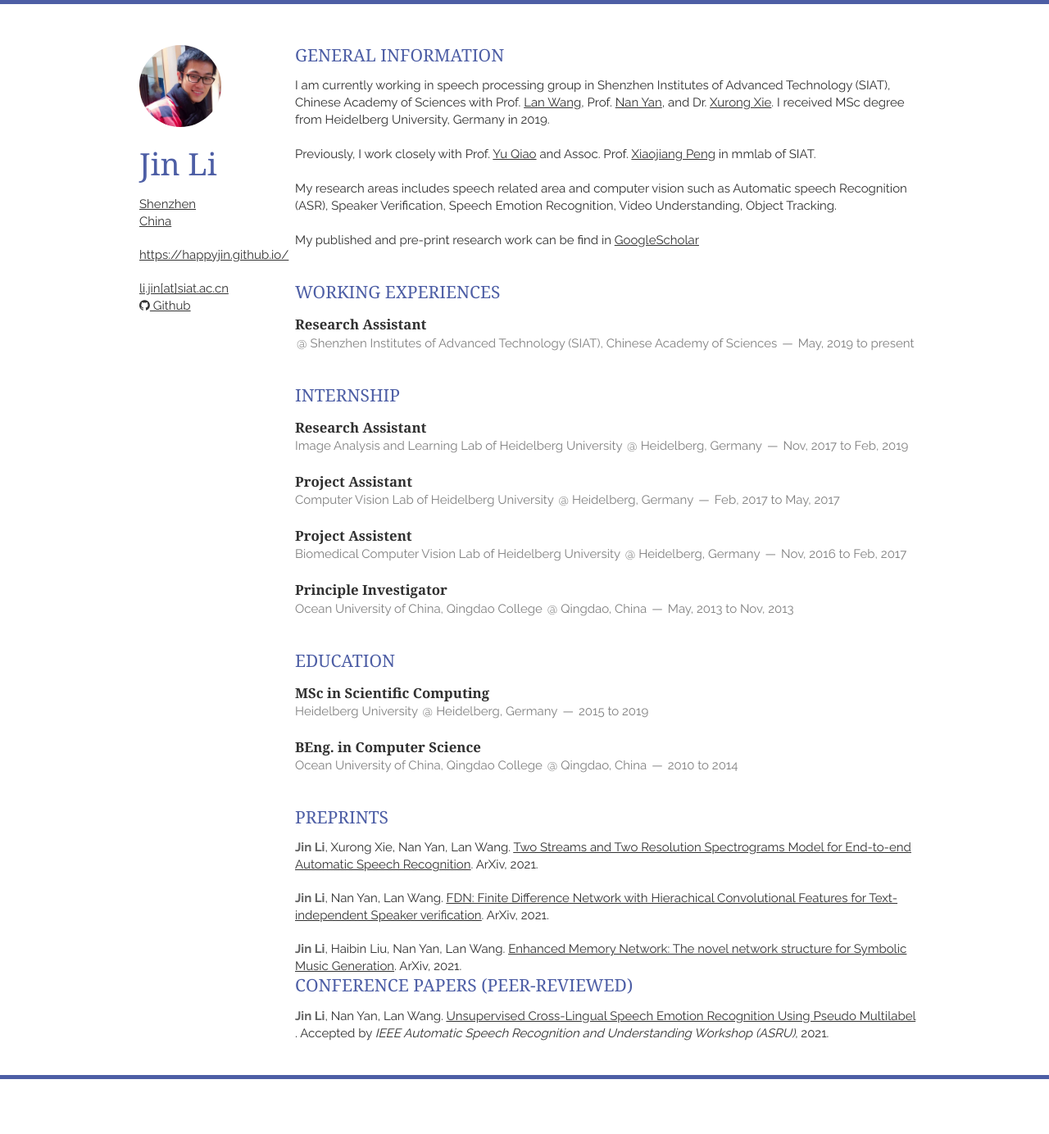
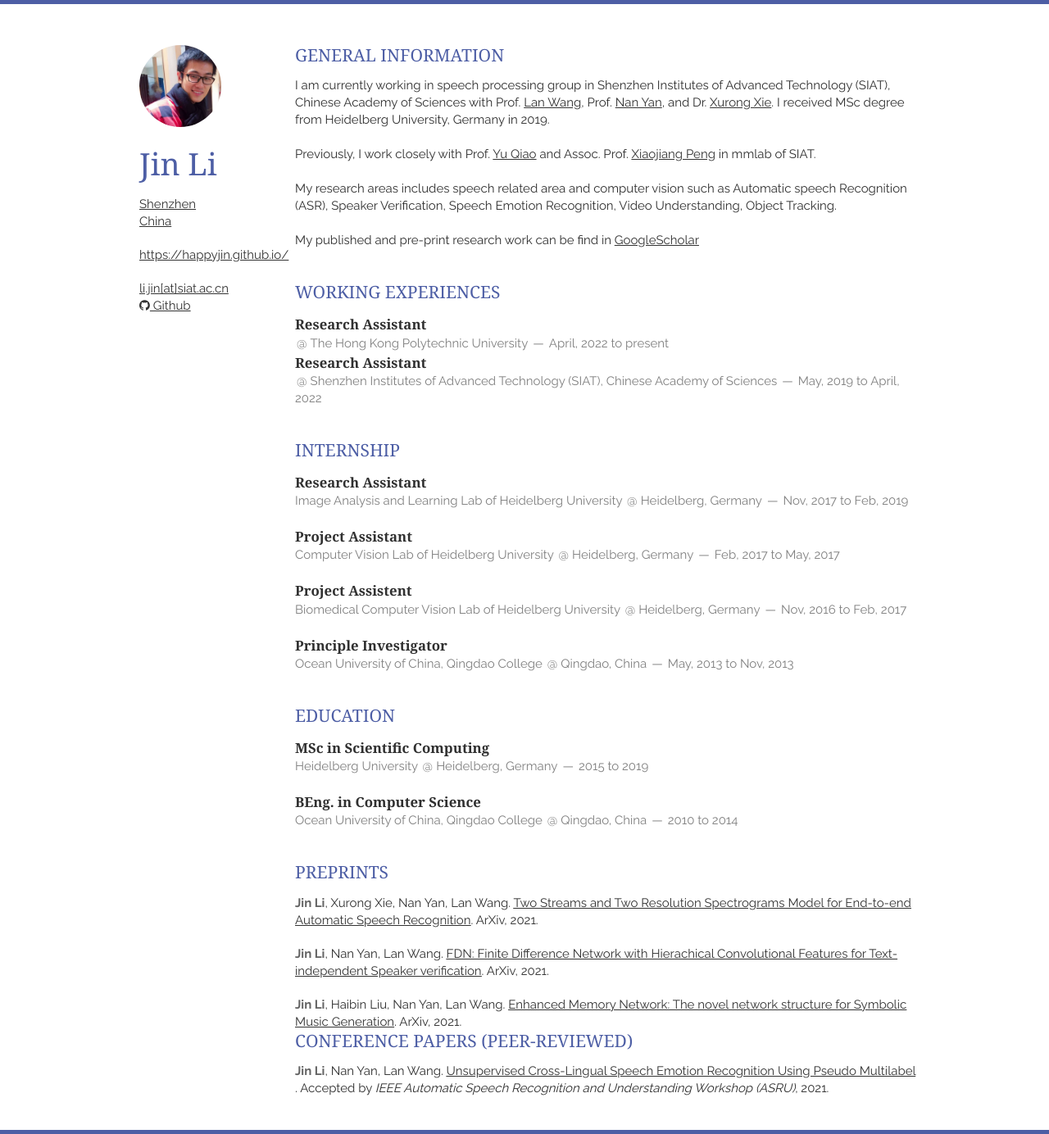
Before and after one commit to happyjin/happyjin.github.io, a Jekyll site: the page built from index.html, in a window 1280 px wide. Shown: the whole page at 82% size. Built offline with Jekyll 4.4.1, drawn with Linux system fonts in a browser that asks for light colours; nearby versions of some CDN libraries; Markdown is read by kramdown in place of the engine named in the settings; the list of posts is cut into pages by our own code; before the commit the page ends 1317 px from its top, so only the background shows below that.

Commit message:
Update working.html

```diff
--- a/_includes/working.html
+++ b/_includes/working.html
@@ -1,10 +1,16 @@
 <section class="thirteen columns">
 	<h1>WORKING EXPERIENCES</h1>
     <article>
+	<header>
+        <h1>Research Assistant</h1>
+        <span></a></span>
+        <span><address>The Hong Kong Polytechnic University</address><time>April, 2022 to present</time></span>
+        </header>
+
         <header>
         <h1>Research Assistant</h1>
         <span></a></span>
-        <span><address>Shenzhen Institutes of Advanced Technology (SIAT), Chinese Academy of Sciences</address><time>May, 2019 to present</time></span>
+        <span><address>Shenzhen Institutes of Advanced Technology (SIAT), Chinese Academy of Sciences</address><time>May, 2019 to April, 2022</time></span>
         </header>
     </article>
 </section>
```
